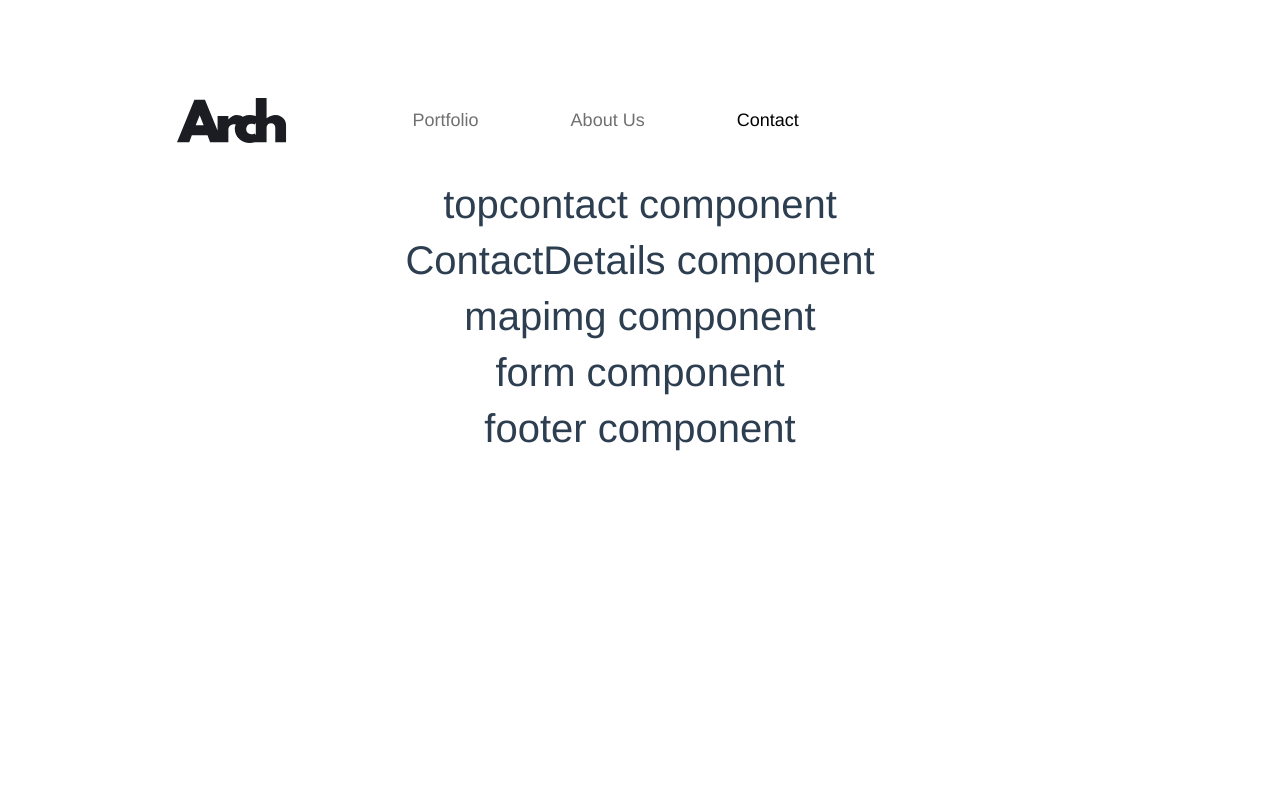
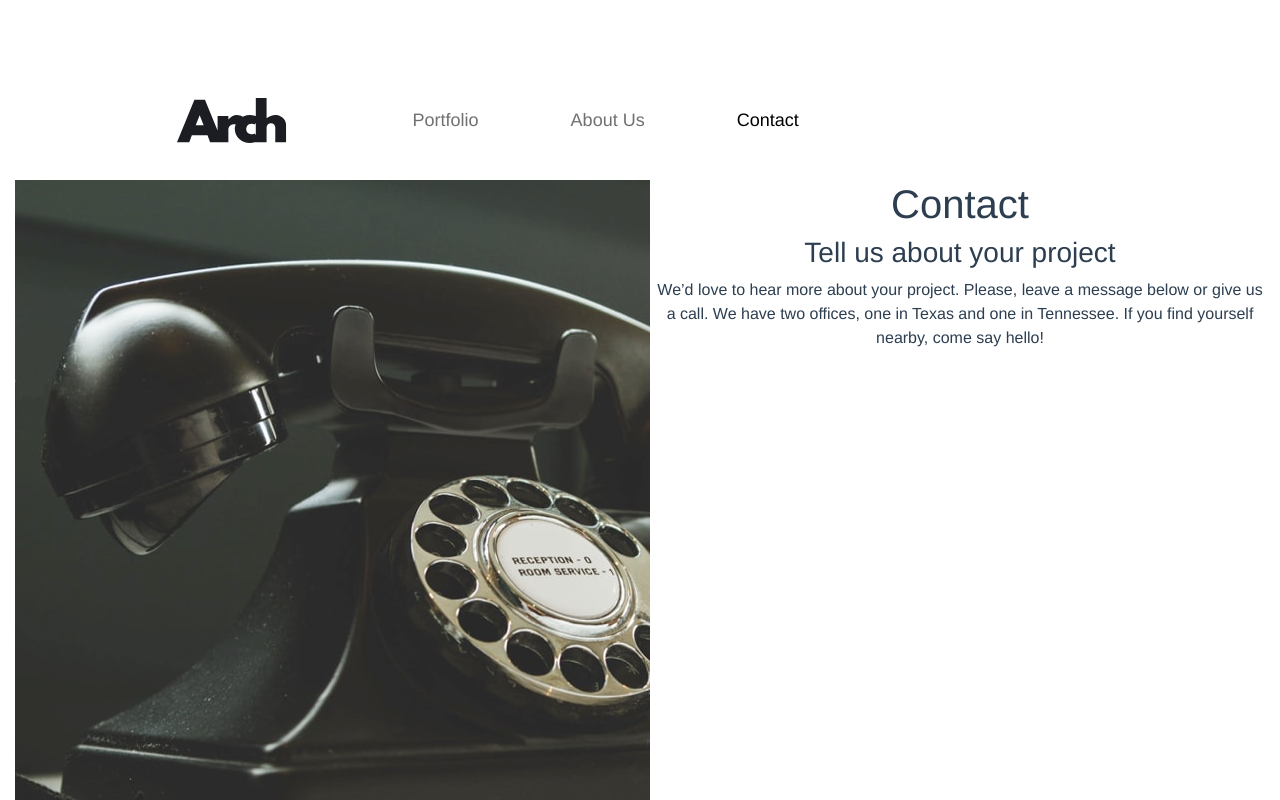
Before and after one commit to clf94-dev/arch-vue, a Vue app: page /contact in a window 1280 px wide. Shown: the top 800 px of the page. Built offline with nearby package versions, Linux system fonts and the light colour scheme.

Commit message:
added TopContact struct

```diff
--- a/src/components/TopContact.vue
+++ b/src/components/TopContact.vue
@@ -1,15 +1,31 @@
 <template>
-    <div>
-<h1> topcontact component</h1>
-    </div>
+  <b-container fluid class="top-section-cont">
+    <b-row>
+      <b-col class="img-col" xs="12" sm="12" md="6" lg="6">
+        <img :src="topContactD" alt="About"
+      /></b-col>
+      <b-col class="text-col" xs="12" sm="12" md="6" lg="6">
+        <h1>Contact</h1>
+        <h3>Tell us about your project</h3>
+        <p>
+          We’d love to hear more about your project. Please, leave a message
+          below or give us a call. We have two offices, one in Texas and one in
+          Tennessee. If you find yourself nearby, come say hello!
+        </p>
+      </b-col>
+    </b-row></b-container
+  >
 </template>
 
 <script>
-    export default {
-        name: 'TopContact'
-    }
+export default {
+  name: "TopContact",
+  data() {
+    return {
+      topContactD: require("@/assets/images/contact/desktop/image-hero.jpg"),
+    };
+  },
+};
 </script>
 
-<style scoped>
-
-</style>
+<style scoped></style>
```
